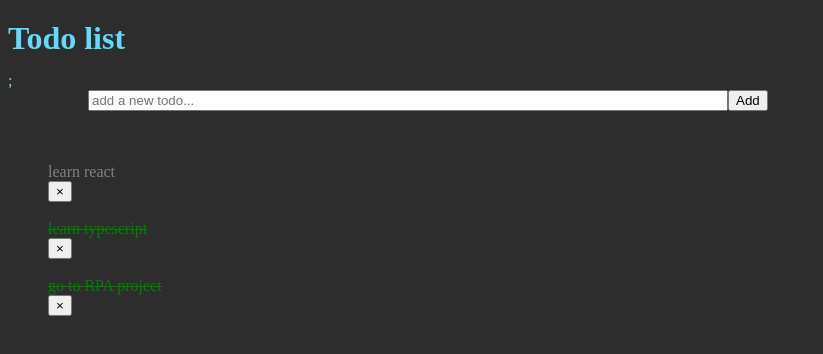
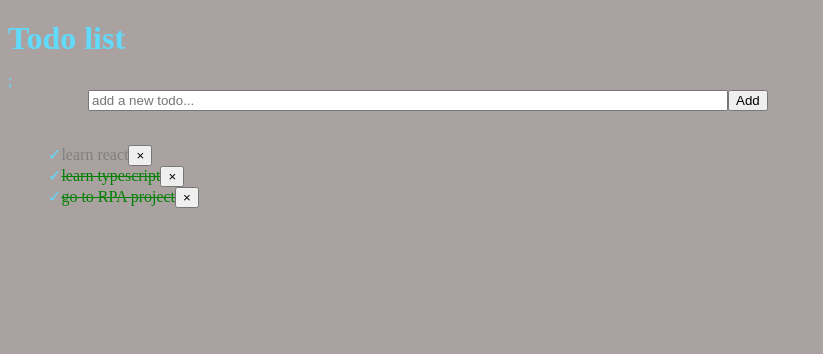
Before and after one commit to kassehpoor/todo-list-react-typescript, a React (Create React App) app in the folder todolist-react-typescript/: page / in a window 1280 px wide. Shown: the top 354 px of the page, without its empty margins (0-823 px from the left). Built offline with nearby package versions, Linux system fonts and the light colour scheme.

Commit message:
simple todolist component just by react

```diff
--- a/todolist-react-typescript/src/components/todolist-component.tsx
+++ b/todolist-react-typescript/src/components/todolist-component.tsx
@@ -54,24 +54,13 @@ export default class TodolistComponent extends React.Component {
         this.setState({ todoItems: _todoItems });
     }
 
-    // handleChange(e: any) {
-    //     this.setState({ [e.target.name]: e.target.value });
-    // }
-
-    createOnClickDone(itemId: any) {
-        var that = this;
-        return function () {
-            var id = parseInt(_todoItems[itemId]);
-            that.markTodoDone(id);
-        }
-    }
 
     render() {
 
         const todoList = _todoItems.map(todo => (
             <li key={todo.id}>
                 <div>
-                    <span className="glyphicon glyphicon-ok icon" aria-hidden="true" onClick={this.createOnClickDone.bind(this, todo.id)}></span>
+                    <span className="checkmark" onClick={() => this.onClickDone(todo.id)}></span>
                     <div className={todo.done ? "done" : "undone"}>{todo.title}</div>
                     <button type="button" className="close" onClick={() => this.onClickClose(todo.id)}>&times;</button>
                 </div>
@@ -93,14 +82,3 @@ export default class TodolistComponent extends React.Component {
         );
     }
 }
-
-
-
-
-// return (
-//     <ul>
-//         {this.state.todoItems.map(function (todo) {
-//             return <li>{todo.title}</li>;
-//         })}
-//     </ul>
-// )
--- a/todolist-react-typescript/src/index.css
+++ b/todolist-react-typescript/src/index.css
@@ -1,7 +1,7 @@
 html, body {
   height: 100%;
   color: #61DAFB;
-  background: #2D2D2D;
+  background: rgb(170, 161, 161);
 }
 
 h1 {
@@ -20,6 +20,18 @@ ul {
 
 ul>li:hover {
   background-color: #F5F5F5;
+}
+.checkmark {
+  display: inline;
+}
+li > div > div {
+  display: inline;
+}
+li > div > button {
+  display: inline;
+}
+span.checkmark:before {
+  content: '✓';
 }
 
 .form-inline .form-control {
```
